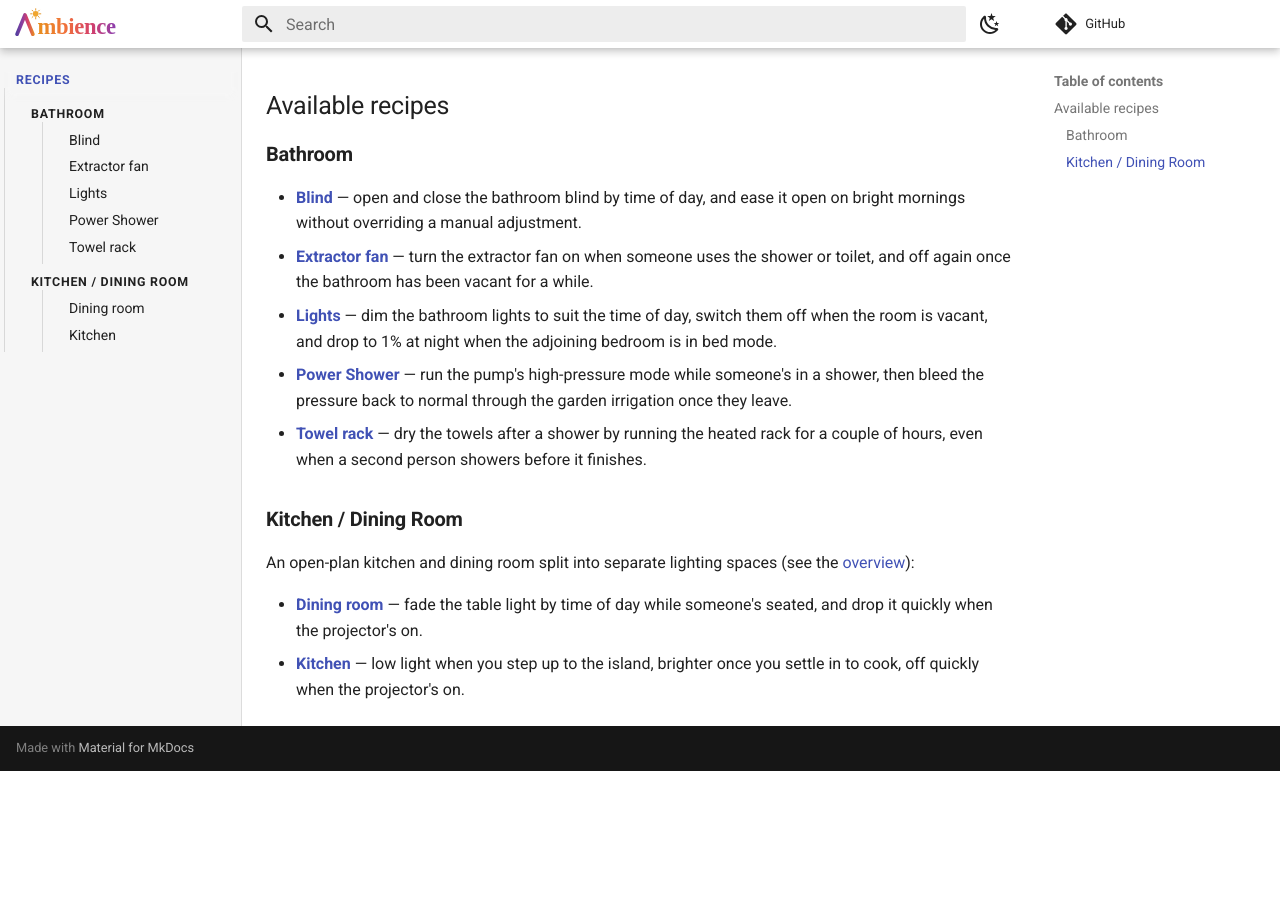
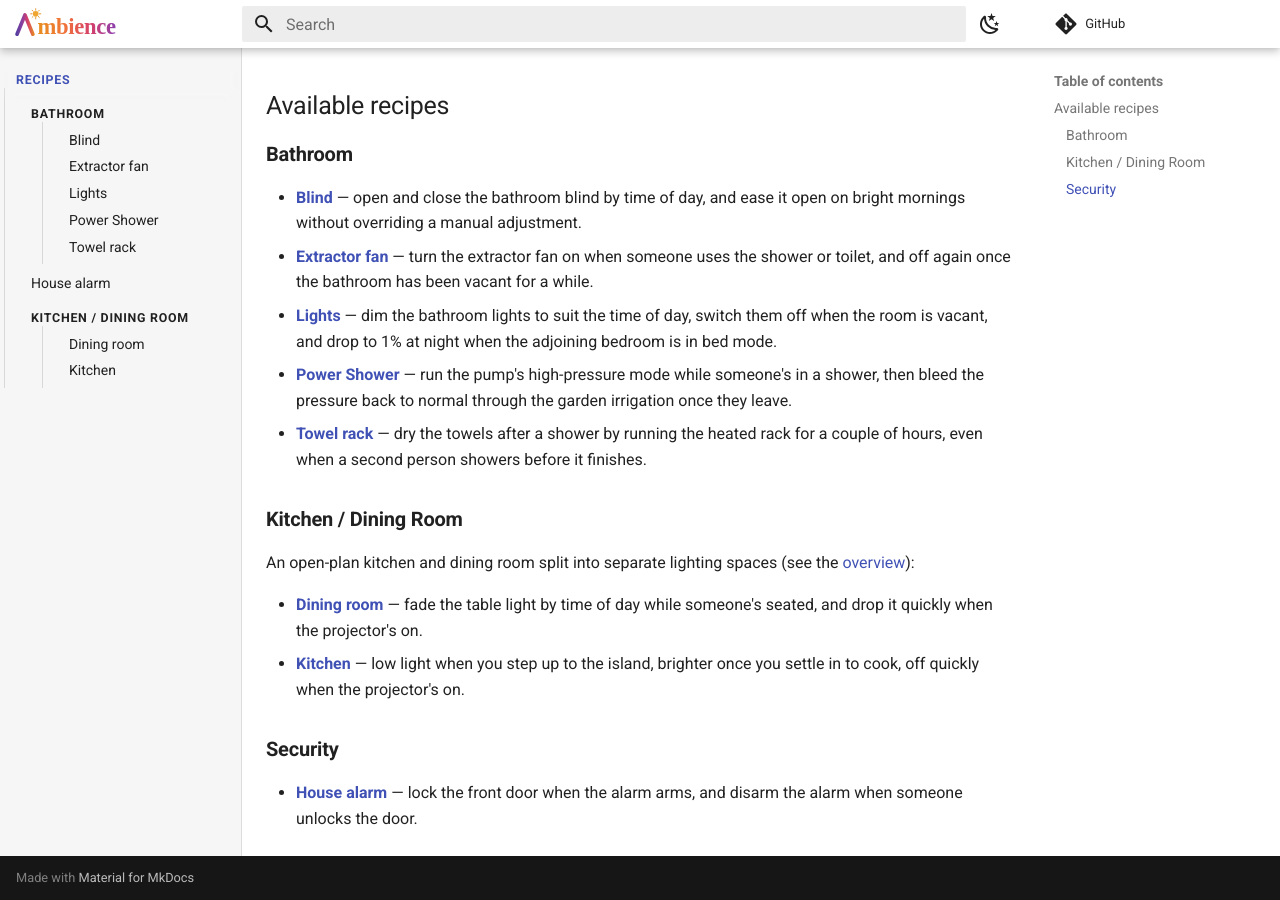
Before and after one commit to clintongormley/ambience, an MkDocs documentation site: the page built from docs/recipes/index.md, in a window 1280 px wide and 900 px high, scrolled down 546 px. Built offline with MkDocs 1.6.1 and Material for MkDocs 9.7.7, drawn with Linux system fonts in a browser that asks for light colours; comment, search, counter and statistics services are not loaded; before the commit the page ends 1317 px from its top, so only the background shows below that.

Commit message:
docs: add the House alarm recipe
Add the House alarm recipe - lock the front door when the alarm arms, and
disarm the alarm when someone unlocks the door - with its screenshots, wired
into the nav and a new Security section of the catalogue.

```diff
--- a/docs/recipes/index.md
+++ b/docs/recipes/index.md
@@ -52,3 +52,8 @@ the [overview](kitchen-dining/index.md)):
 - [**Kitchen**](kitchen-dining/kitchen.md) — low light when you step up to the
     island, brighter once you settle in to cook, off quickly when the
     projector's on.
+
+### Security
+
+- [**House alarm**](alarm/index.md) — lock the front door when the alarm arms,
+    and disarm the alarm when someone unlocks the door.
--- a/mkdocs.yml
+++ b/mkdocs.yml
@@ -106,6 +106,7 @@ nav:
           - Lights: recipes/bathroom/lights.md
           - Power Shower: recipes/bathroom/power-shower.md
           - Towel rack: recipes/bathroom/towel-rack.md
+      - House alarm: recipes/alarm/index.md
       - Kitchen / Dining Room:
           - recipes/kitchen-dining/index.md
           - Dining room: recipes/kitchen-dining/dining-room.md
```
Also changed, not shown: docs/recipes/alarm/index.md (added, +47 -0 lines), docs/recipes/images/alarm/armed.png (added), docs/recipes/images/alarm/priority.png (added), docs/recipes/images/alarm/unlock.png (added).
